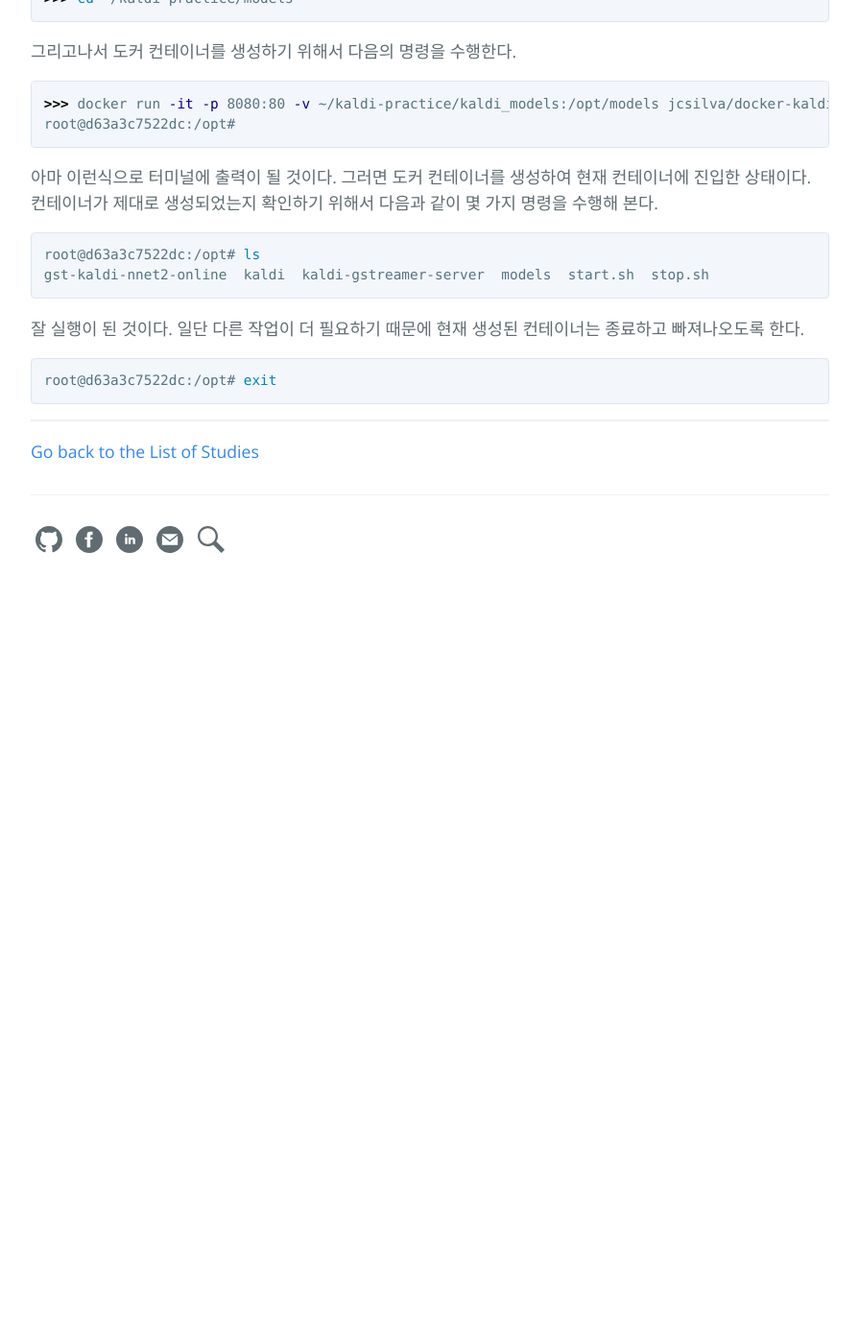
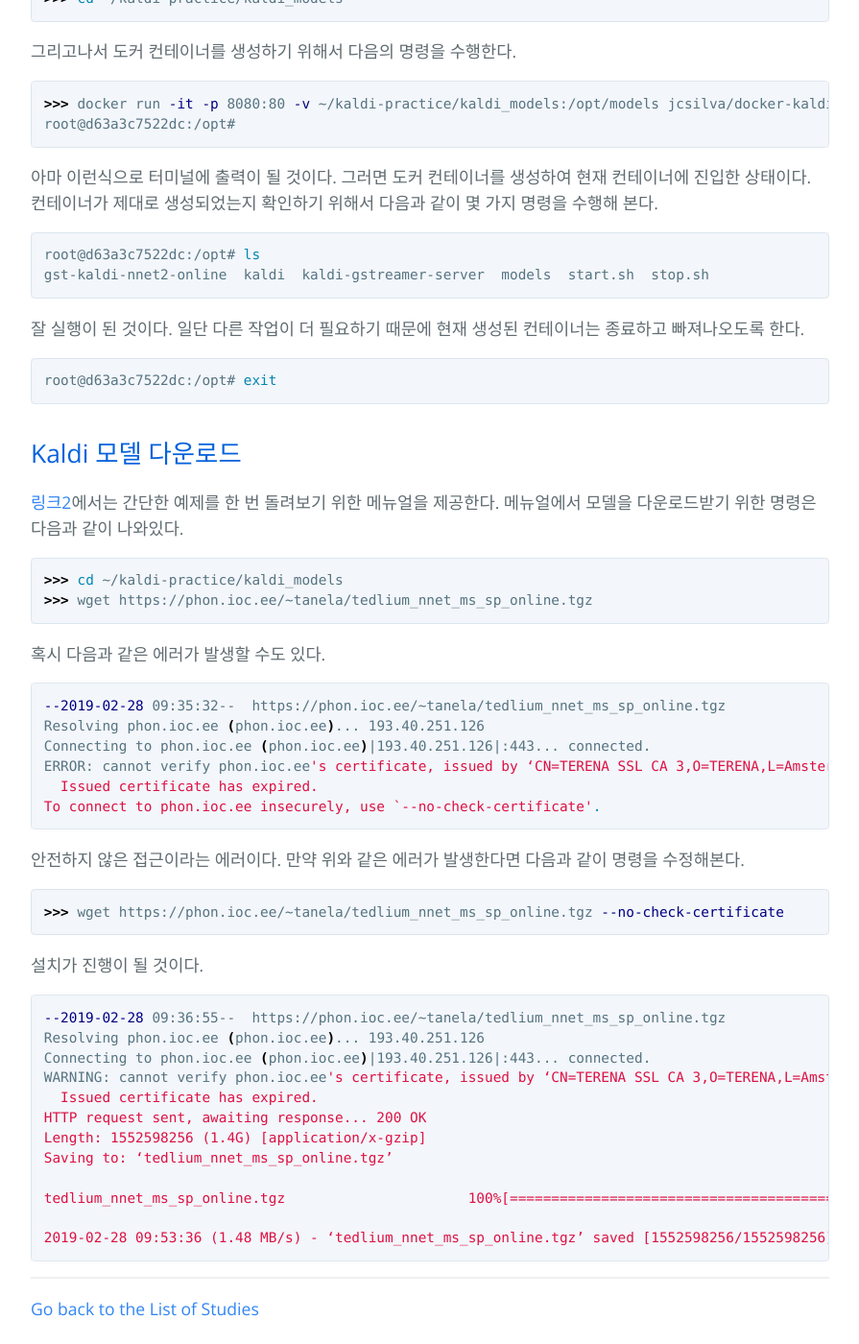
Before and after one commit to hcnoh/hcnoh.github.io, a Jekyll site: the page built from _posts/2019-02-28-kaldi-gstreamer-server.md, in a window 1280 px wide and 1400 px high, scrolled down 2964 px. Shown: the whole window at 96% size, without its empty margins (192-1087 px from the left). Built offline with Jekyll 4.4.1, drawn with Linux system fonts in a browser that asks for light colours; comment, search, counter and statistics services are not loaded; before the commit the page ends 3594 px from its top, so only the background shows below that; some of the changed text lies outside the part shown.

Commit message:
Update 2019-02-28-kaldi-gstreamer-server.md

````diff
--- a/_posts/2019-02-28-kaldi-gstreamer-server.md
+++ b/_posts/2019-02-28-kaldi-gstreamer-server.md
@@ -103,8 +103,8 @@ jcsilva/docker-kaldi-gstreamer-server   latest              13d616ef11e1
 
 ```bash
 >>> mkdir ~/kaldi-practice
->>> mkdir ~/kaldi-practice/models
->>> cd ~/kaldi-practice/models
+>>> mkdir ~/kaldi-practice/kaldi_models
+>>> cd ~/kaldi-practice/kaldi_models
 ```
 
 그리고나서 도커 컨테이너를 생성하기 위해서 다음의 명령을 수행한다.
@@ -126,3 +126,45 @@ gst-kaldi-nnet2-online	kaldi  kaldi-gstreamer-server  models  start.sh  stop.sh
 ```bash
 root@d63a3c7522dc:/opt# exit
 ```
+
+## Kaldi 모델 다운로드
+[링크2](https://subicura.com/2017/01/19/docker-guide-for-beginners-2.html)에서는 간단한 예제를 한 번 돌려보기 위한 메뉴얼을 제공한다. 메뉴얼에서 모델을 다운로드받기 위한 명령은 다음과 같이 나와있다.
+
+```bash
+>>> cd ~/kaldi-practice/kaldi_models
+>>> wget https://phon.ioc.ee/~tanela/tedlium_nnet_ms_sp_online.tgz
+```
+
+혹시 다음과 같은 에러가 발생할 수도 있다.
+
+```bash
+--2019-02-28 09:35:32--  https://phon.ioc.ee/~tanela/tedlium_nnet_ms_sp_online.tgz
+Resolving phon.ioc.ee (phon.ioc.ee)... 193.40.251.126
+Connecting to phon.ioc.ee (phon.ioc.ee)|193.40.251.126|:443... connected.
+ERROR: cannot verify phon.ioc.ee's certificate, issued by ‘CN=TERENA SSL CA 3,O=TERENA,L=Amsterdam,ST=Noord-Holland,C=NL’:
+  Issued certificate has expired.
+To connect to phon.ioc.ee insecurely, use `--no-check-certificate'.
+```
+
+안전하지 않은 접근이라는 에러이다. 만약 위와 같은 에러가 발생한다면 다음과 같이 명령을 수정해본다.
+
+```bash
+>>> wget https://phon.ioc.ee/~tanela/tedlium_nnet_ms_sp_online.tgz --no-check-certificate
+```
+
+설치가 진행이 될 것이다.
+
+```bash
+--2019-02-28 09:36:55--  https://phon.ioc.ee/~tanela/tedlium_nnet_ms_sp_online.tgz
+Resolving phon.ioc.ee (phon.ioc.ee)... 193.40.251.126
+Connecting to phon.ioc.ee (phon.ioc.ee)|193.40.251.126|:443... connected.
+WARNING: cannot verify phon.ioc.ee's certificate, issued by ‘CN=TERENA SSL CA 3,O=TERENA,L=Amsterdam,ST=Noord-Holland,C=NL’:
+  Issued certificate has expired.
+HTTP request sent, awaiting response... 200 OK
+Length: 1552598256 (1.4G) [application/x-gzip]
+Saving to: ‘tedlium_nnet_ms_sp_online.tgz’
+
+tedlium_nnet_ms_sp_online.tgz                      100%[================================================================================================================>]   1.45G   586KB/s    in 16m 40s
+
+2019-02-28 09:53:36 (1.48 MB/s) - ‘tedlium_nnet_ms_sp_online.tgz’ saved [1552598256/1552598256]
+```
````
